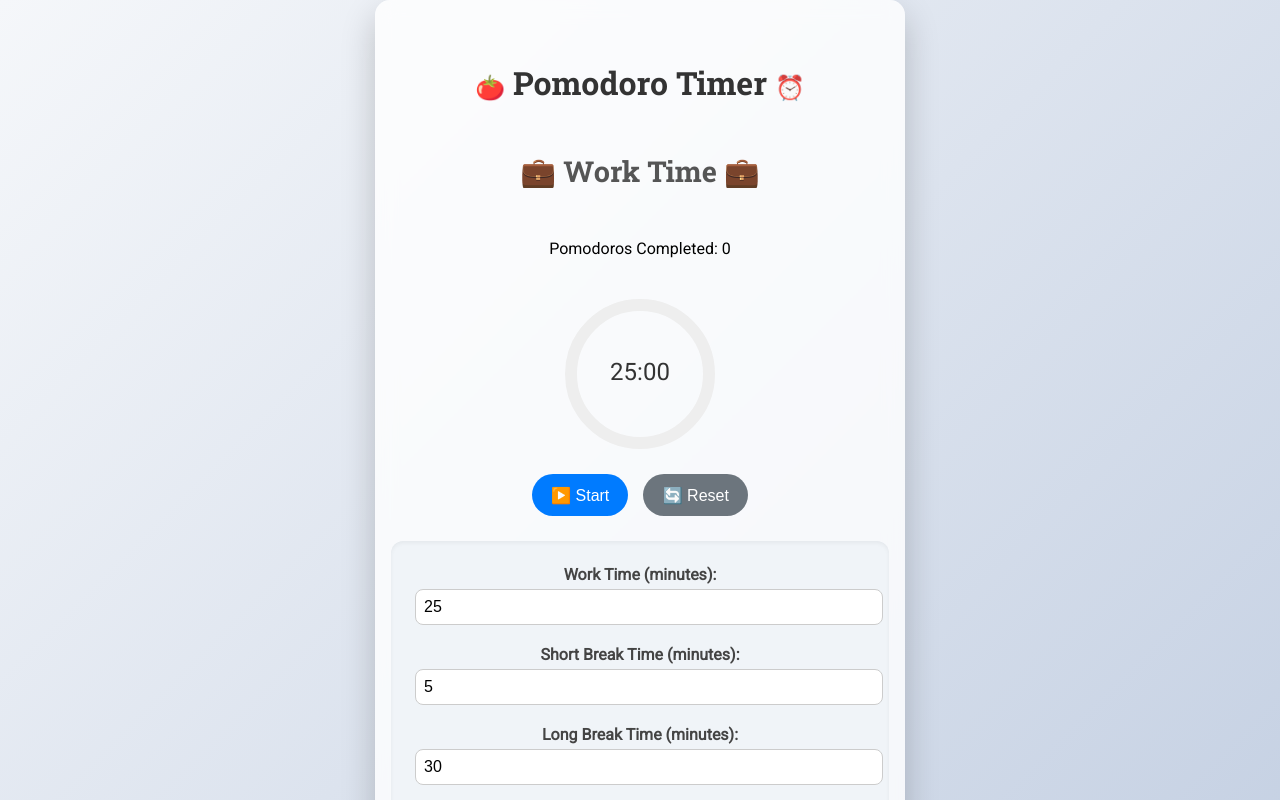
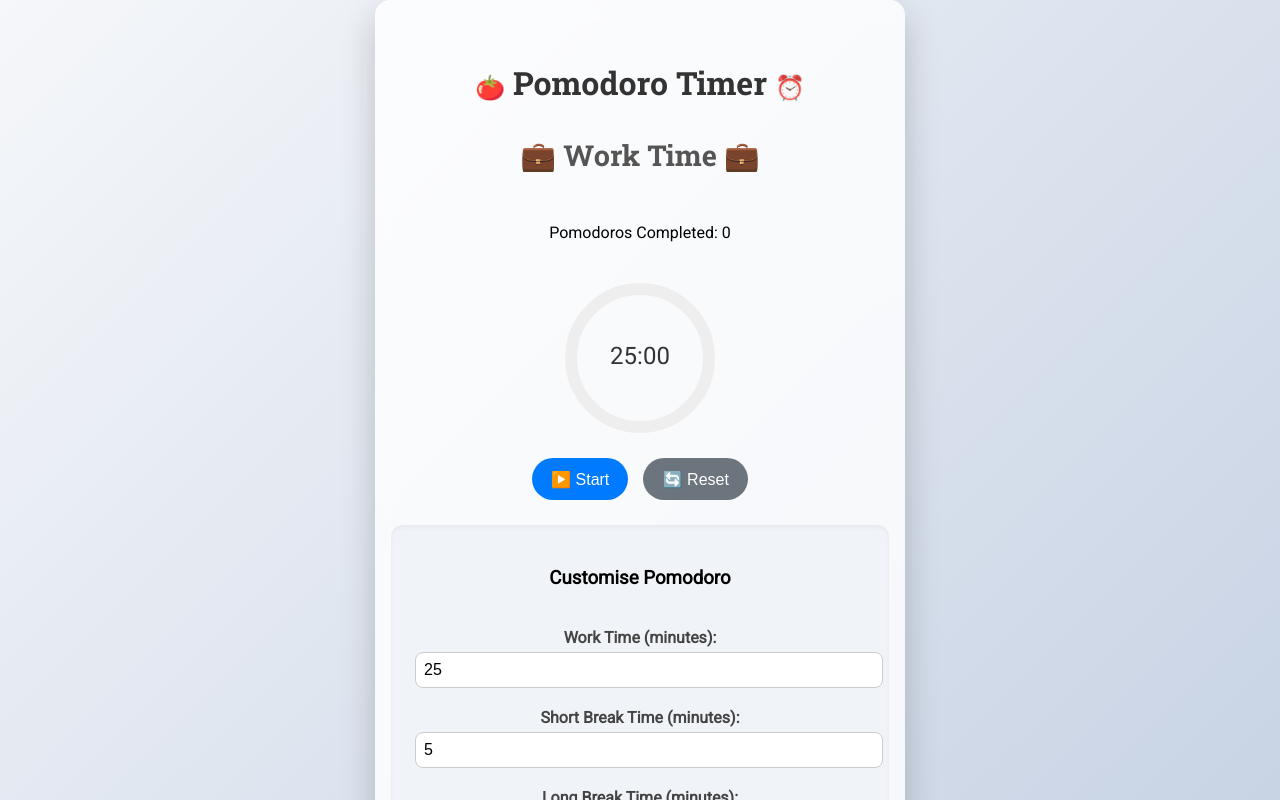
Before and after one commit to Shashi5657/Pomodoro-Timer, a React (Vite) app: page / in a window 1280 px wide. Shown: the top 800 px of the page. Built offline with nearby package versions, Linux system fonts and the light colour scheme.

Commit message:
commit message

```diff
--- a/src/App.css
+++ b/src/App.css
@@ -24,7 +24,7 @@ body {
 .app-heading {
   font-family: "Roboto Slab", serif;
   color: #333;
-  margin-bottom: 1.5rem;
+  margin-bottom: 0.5rem;
   position: relative;
 }
 
--- a/src/components/Pomodoro.jsx
+++ b/src/components/Pomodoro.jsx
@@ -150,6 +150,7 @@ const PomodoroTimer = () => {
       </div>
 
       <div className="timer-settings-container">
+        <h3>Customise Pomodoro</h3>
         <div>
           <label className="timer-label">Work Time (minutes): </label>
           <input
```
